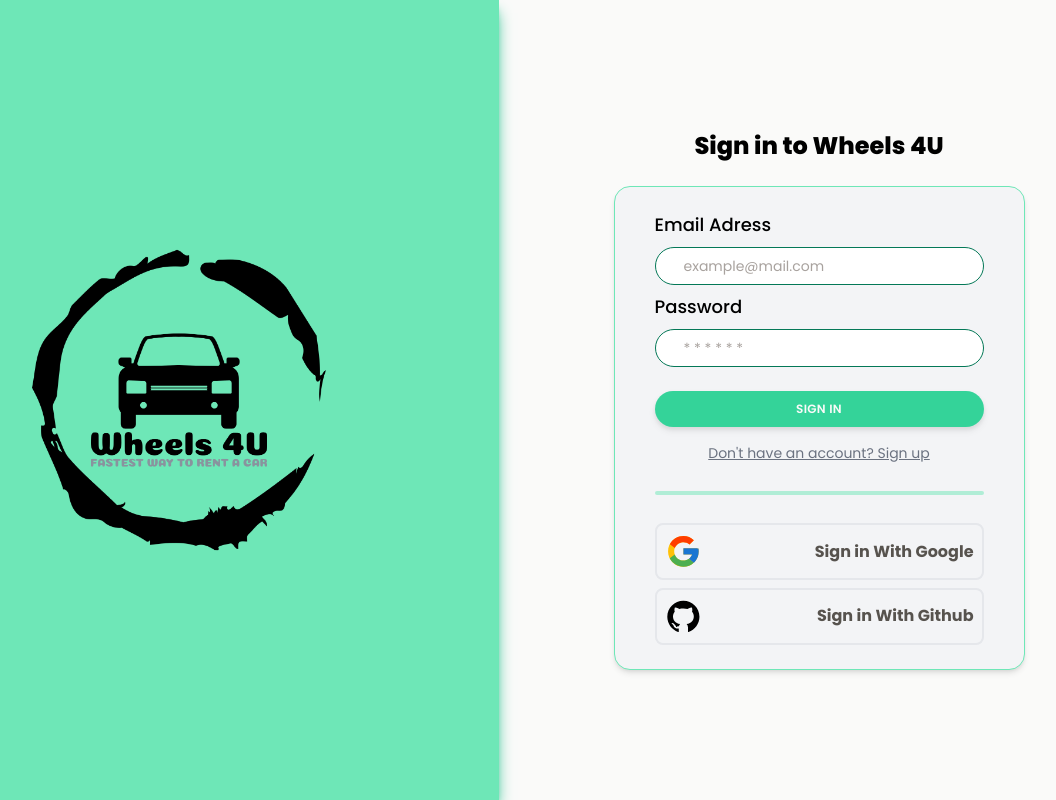
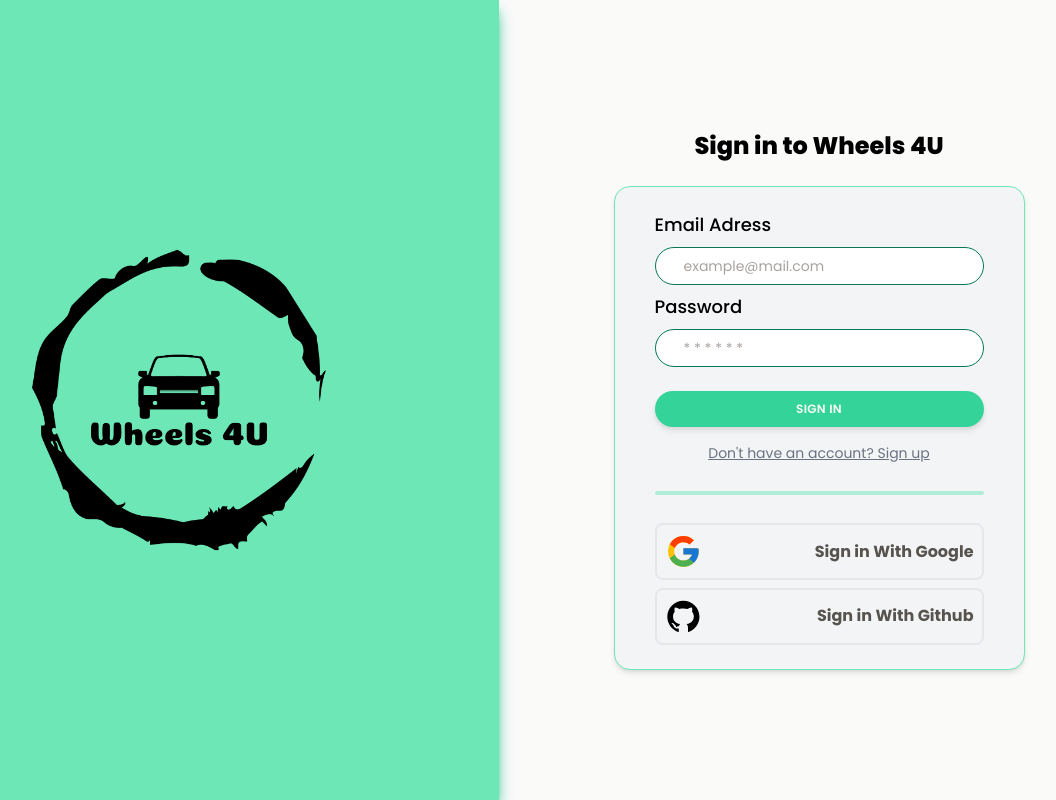
Before and after one commit to Onurhnf/wheels4u-react-tailwind, a React (Vite) app: page /login in a window 1280 px wide. Shown: the whole page, without its empty margins (141-1197 px from the left). Built offline with nearby package versions, Linux system fonts and the light colour scheme; no server answers.

Commit message:
logo changed

```diff
--- a/src/components/auth/LoginForm.jsx
+++ b/src/components/auth/LoginForm.jsx
@@ -49,7 +49,7 @@ function LoginForm() {
     <main className="flex h-screen flex-col items-center justify-start  md:justify-center ">
       <img
         className=" mt-20 w-52 px-10 md:mt-0 md:hidden md:w-7/12 "
-        src="./logo-light.png"
+        src="./logo-light-no-subtext.png"
         alt="login"
       />
       <p className="mb-6 mt-9 text-2xl font-extrabold md:mt-0">
--- a/src/components/auth/SignupForm.jsx
+++ b/src/components/auth/SignupForm.jsx
@@ -32,7 +32,7 @@ function SignupForm() {
       </Button>
       <img
         className=" mt-20 w-52 px-10 md:mt-0 md:hidden md:w-7/12 "
-        src="./logo-light.png"
+        src="./logo-light-no-subtext.png"
         alt="login"
       />
       <p className="mb-6 mt-9 text-2xl font-extrabold md:mt-0">
--- a/src/pages/AuthPage.jsx
+++ b/src/pages/AuthPage.jsx
@@ -8,7 +8,11 @@ function AuthPage() {
   return (
     <div className="grid h-screen grid-cols-1 items-center justify-center bg-stone-50 pb-32 md:grid-cols-2 ">
       <div className=" hidden h-screen flex-col items-center justify-center bg-emerald-300 md:flex md:shadow-lg md:shadow-emerald-500 ">
-        <img className=" px-10 md:w-7/12 " src="./logo-light.png" alt="login" />
+        <img
+          className=" px-10 md:w-7/12 "
+          src="./logo-light-no-subtext.png"
+          alt="login"
+        />
       </div>
 
       {location.pathname === "/login" ? <LoginForm /> : <SignupForm />}
```
